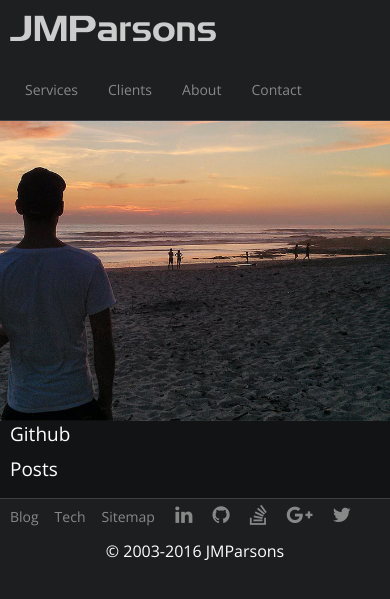
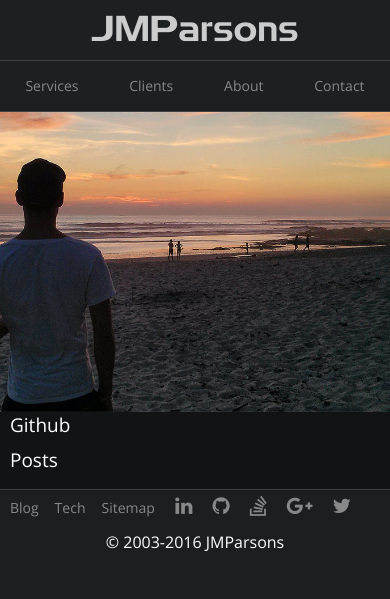
Before and after one commit to jmparsons/jmpweb-old-jekyll, a Jekyll site: the page built from index.md, in a window 390 px wide. Shown: the top 599 px of the page. Built offline with Jekyll 4.4.1, drawn with Linux system fonts in a browser that asks for light colours.

Commit message:
Made topnav more mobile friendly.

```diff
--- a/assets/css/components/header.scss
+++ b/assets/css/components/header.scss
@@ -8,6 +8,10 @@
   @include breakpoint(small down) {
     position: relative;
     height: auto;
+    .columns {
+      padding-left: 0;
+      padding-right: 0;
+    }
   }
 
   .logo {
@@ -15,29 +19,52 @@
     padding: 0;
     font-size: rem-calc(36);
     line-height: 1;
-    display: inline-block;
+    display: flex;
+    border-bottom: 1px solid #3d3f44;
+    @include breakpoint(medium up) {
+      border-bottom: 0;
+    }
     a {
       font-family: 'Denmark';
       font-size: inherit;
-      display: inline-block;
+      display: flex;
       font-weight: normal;
       line-height: 60px;
       height: 60px;
       color: #ccc;
+      flex: auto;
+      justify-content: center;
+      @include breakpoint(medium up) {
+        flex: none;
+      }
     }
   }
 
   .topnav {
     font-family: 'Open Sans', sans-serif;
     .menu {
+      li {
+        flex: auto;
+        &:first-child {
+          display: none;
+          @include breakpoint(medium up) {
+            display: flex;
+          }
+        }
+      }
       a {
-        padding: 0 15px;
+        padding: 0;
         font-size: rem-calc(14);
-        line-height: 56px;
+        line-height: 46px;
         font-weight: 400;
         border-top: 2px solid transparent;
         border-bottom: 2px solid transparent;
         transition: color 0.3s;
+        justify-content: center;
+        @include breakpoint(medium up) {
+          padding: 0 15px;
+          line-height: 56px;
+        }
         @include navlit()
       }
       .active a {
@@ -45,11 +72,6 @@
         color: #fff;
         border-bottom: 2px solid #17abf0;
       }
-      @include breakpoint(small down) {
-        li:first-child {
-          display: none;
-        }
-      }
     }
   }
 }
```
